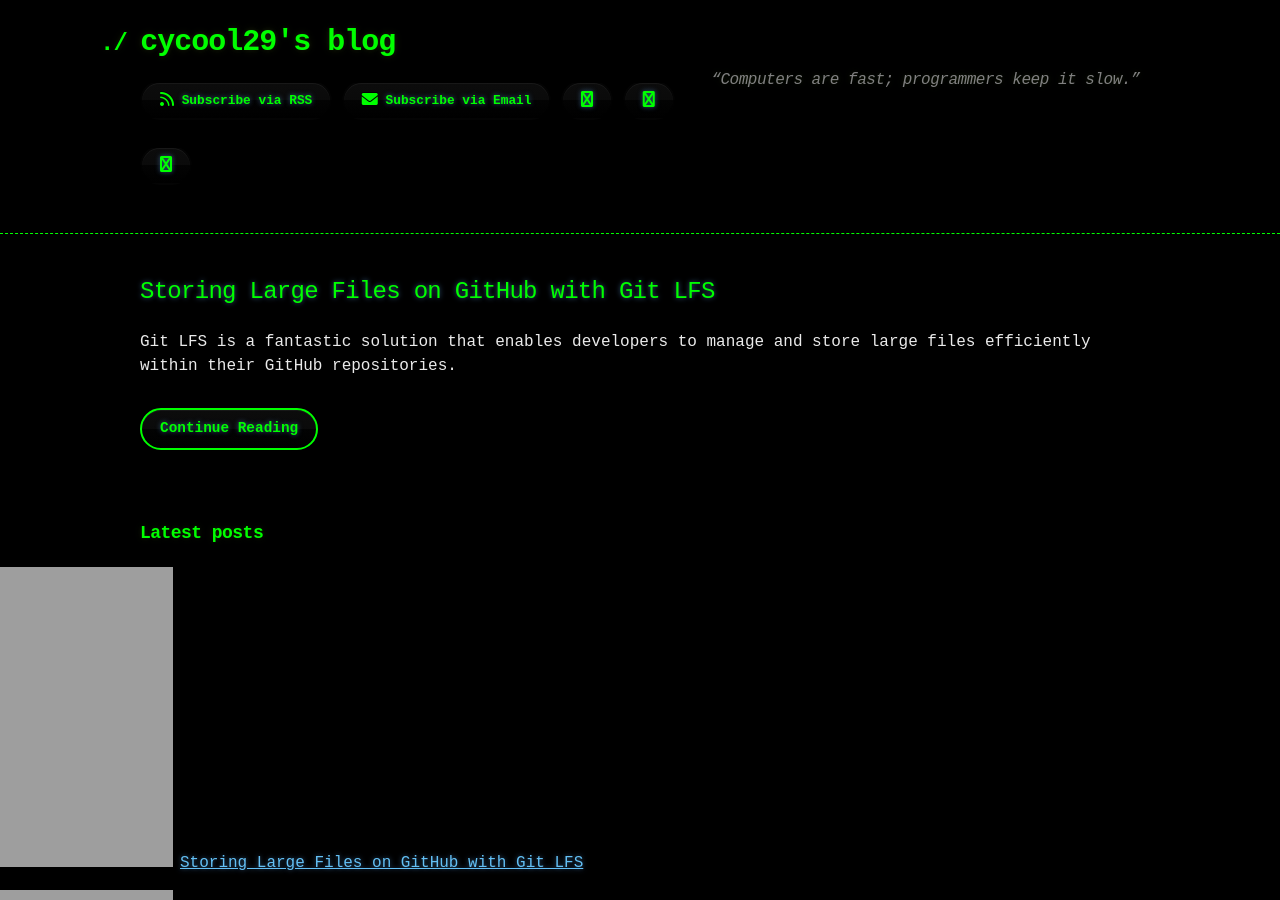
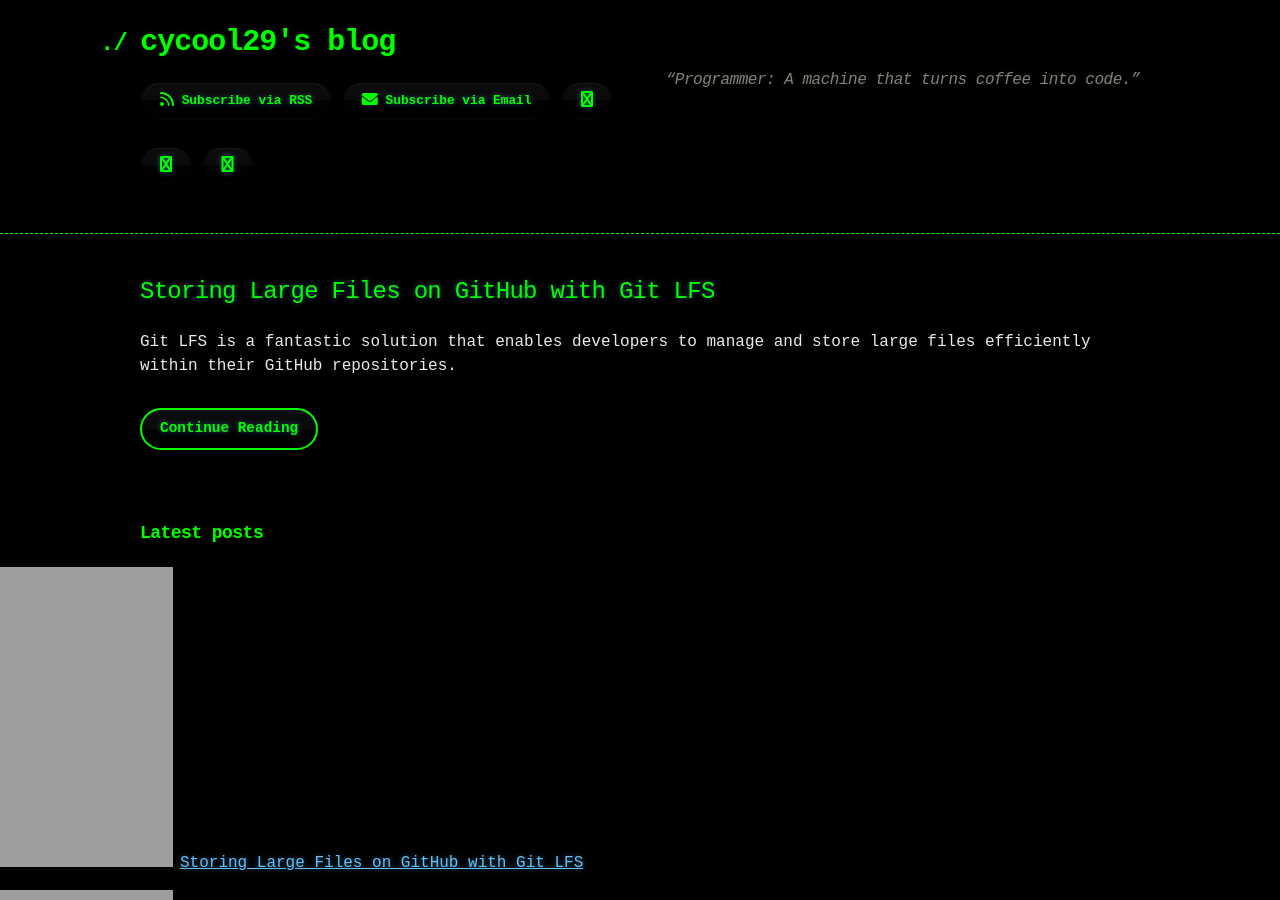
Before and after one commit to cycool29/cycool29.github.io, a Jekyll site: the page built from index.md, in a window 1280 px wide and 900 px high. Built offline with Jekyll 4.4.1, drawn with Linux system fonts in a browser that asks for light colours; a style sheet for code colours, icons or effects is not loaded.

Commit message:
Update quotes

```diff
--- a/_config.yml
+++ b/_config.yml
@@ -1,5 +1,5 @@
 title: cycool29's blog
-description: "“Computers are fast; programmers keep it slow.” "
+description: "“Programmer: A machine that turns coffee into code.” "
 bio: A high school student. Intermediate in Python, Git, Bash. Learning JavaScript. He/Him. "
 author: cycool29
 url: https://cycool29.github.io
```
